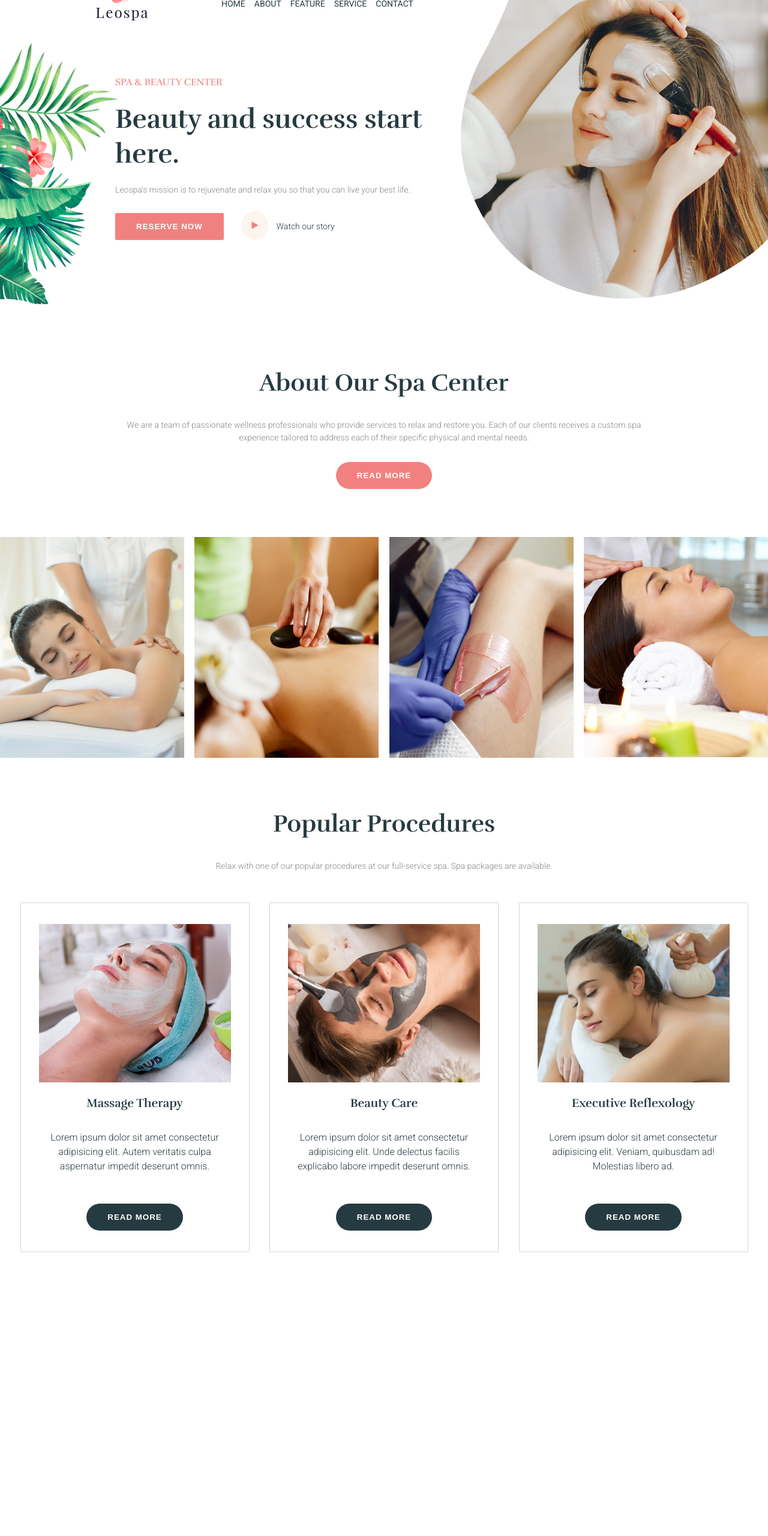
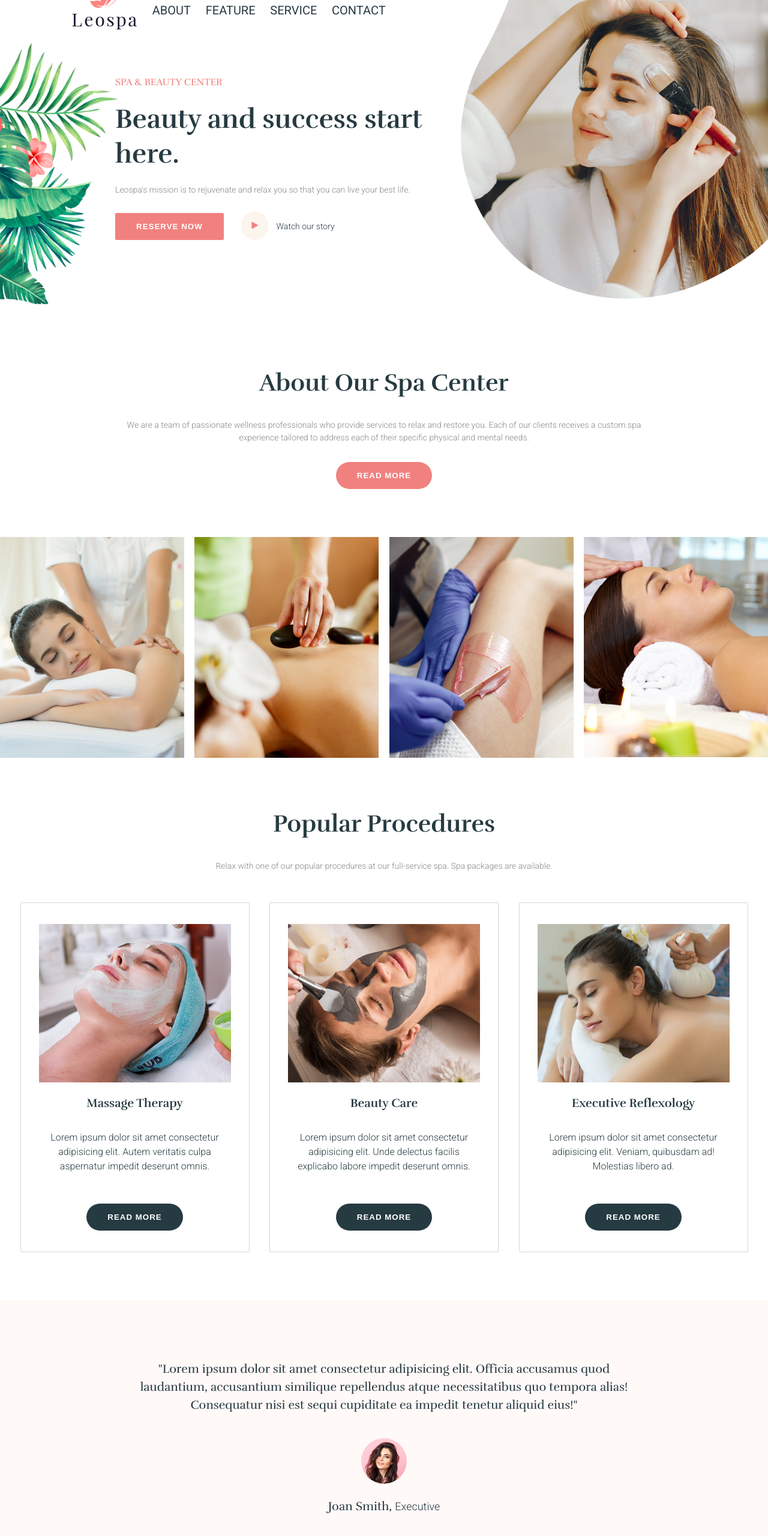
Before and after one commit to sblahov/leospa, a website: page index.html in a window 1280 px wide. Shown: the part 48-2608 px from the top of the page at 60% size. Before the commit the page ends 2215 px from the top, so only its background shows below. Drawn offline with Linux system fonts and the light colour scheme.

Commit message:
added testimonial section without Javascript functionality and added hover effects to navigation

```diff
--- a/index.html
+++ b/index.html
@@ -20,15 +20,11 @@
   <body>
     <header class="header">
       <nav class="nav">
-        <div class="nav__logo">
-          <a href="#" class="nav__link"
-            ><img src="img/logo.png" alt="" class="nav__logo-img"
-          /></a>
-        </div>
-
         <ul class="nav__navigation">
           <li class="nav__item">
-            <a href="#" class="nav__link">Home</a>
+            <a href="#" class="nav__link" id="nav__logo"
+              ><img src="img/logo.png" alt="" class="nav__logo-img"
+            /></a>
           </li>
           <li class="nav__item">
             <a href="#" class="nav__link">About</a>
@@ -187,6 +183,21 @@
           </figure>
         </div>
       </section>
+
+      <section class="slider">
+        <div class="slide">
+          <blockquote class="slide__quote">
+            "Lorem ipsum dolor sit amet consectetur adipisicing elit. Officia
+            accusamus quod laudantium, accusantium similique repellendus atque
+            necessitatibus quo tempora alias! Consequatur nisi est sequi
+            cupiditate ea impedit tenetur aliquid eius!"
+          </blockquote>
+          <img src="img/client-1.png" alt="" class="slide__img" />
+          <p class="slide__caption">
+            Joan Smith, <span class="slide__caption-title">Executive</span>
+          </p>
+        </div>
+      </section>
     </main>
   </body>
 </html>
--- /dev/null
+++ b/sass/components/_slide.scss
@@ -0,0 +1,25 @@
+.slide {
+  display: flex;
+  flex-direction: column;
+  align-items: center;
+  justify-content: space-between;
+  font-family: "Rufina", serif;
+  text-align: center;
+  font-size: 2rem;
+
+  &__img {
+    max-width: 100%;
+    border-radius: 50%;
+    margin-bottom: 2.3rem;
+  }
+
+  &__quote {
+    width: 80%;
+    margin-bottom: 4rem;
+  }
+
+  &__caption-title {
+    font-family: "Roboto", sans-serif;
+    font-size: 1.8rem;
+  }
+}
--- a/sass/layout/_header.scss
+++ b/sass/layout/_header.scss
@@ -1,18 +1,10 @@
 .nav {
-  width: 49%;
-  margin-left: 14rem;
+  width: 70%;
   padding: 2rem;
-  display: grid;
-  grid-template-columns: max-content 1fr;
-  align-items: center;
+  display: flex;
+  justify-content: space-between;
   z-index: 100;
   position: relative;
-
-  &__logo {
-    img {
-      max-width: 80%;
-    }
-  }
 
   &__navigation {
     width: 60%;
@@ -23,16 +15,33 @@
 
   &__item {
     display: inline-block;
-    font-size: 1.4rem;
+    font-size: 2rem;
     text-transform: uppercase;
     margin-right: 1.5rem;
-    color: #000;
+    color: $color-gray-dark;
     font-weight: 500;
+
+    &:not(:first-of-type) {
+      margin-top: 3rem;
+    }
   }
 
   &__link {
     text-decoration: none;
-    color: $color-gray-dark;
+    transition: all 0.2s;
+    padding-bottom: 1rem;
+
+    &:link,
+    &:visited {
+      color: $color-gray-dark;
+      border-bottom: 2px solid transparent;
+    }
+
+    &:hover:not(#nav__logo),
+    &:active:not(#nav__logo) {
+      color: $color-pink-primary;
+      border-bottom: 2px solid $color-pink-primary;
+    }
   }
 }
 
--- a/sass/main.scss
+++ b/sass/main.scss
@@ -9,6 +9,7 @@
 @import "components/button";
 @import "components/procedure-card";
 @import "components/service-card";
+@import "components/slide";
 
 @import "layout/footer";
 @import "layout/header";
--- a/sass/pages/_home.scss
+++ b/sass/pages/_home.scss
@@ -57,3 +57,8 @@
   justify-content: space-evenly;
   align-items: stretch;
 }
+
+.slider {
+  background-color: $color-pink-light;
+  padding: 10rem;
+}
```
Also changed, not shown: css/style.css.
